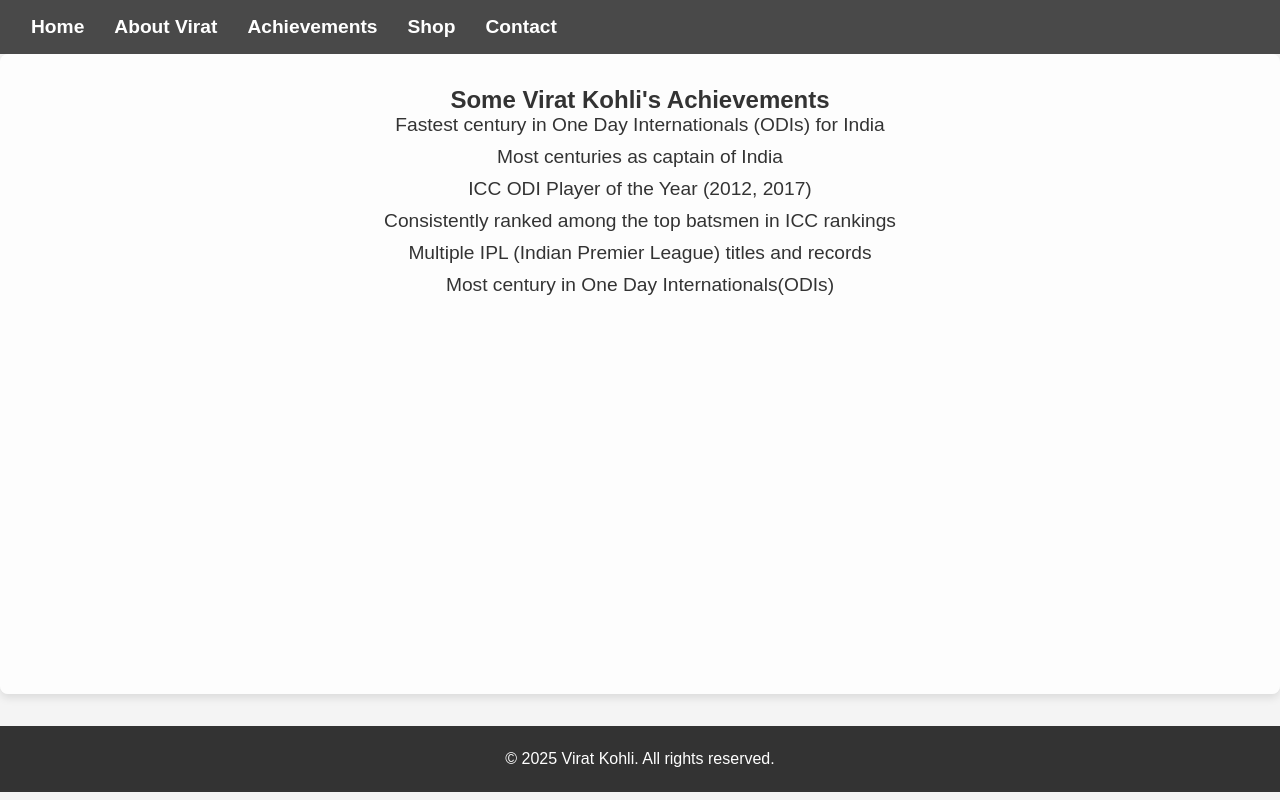
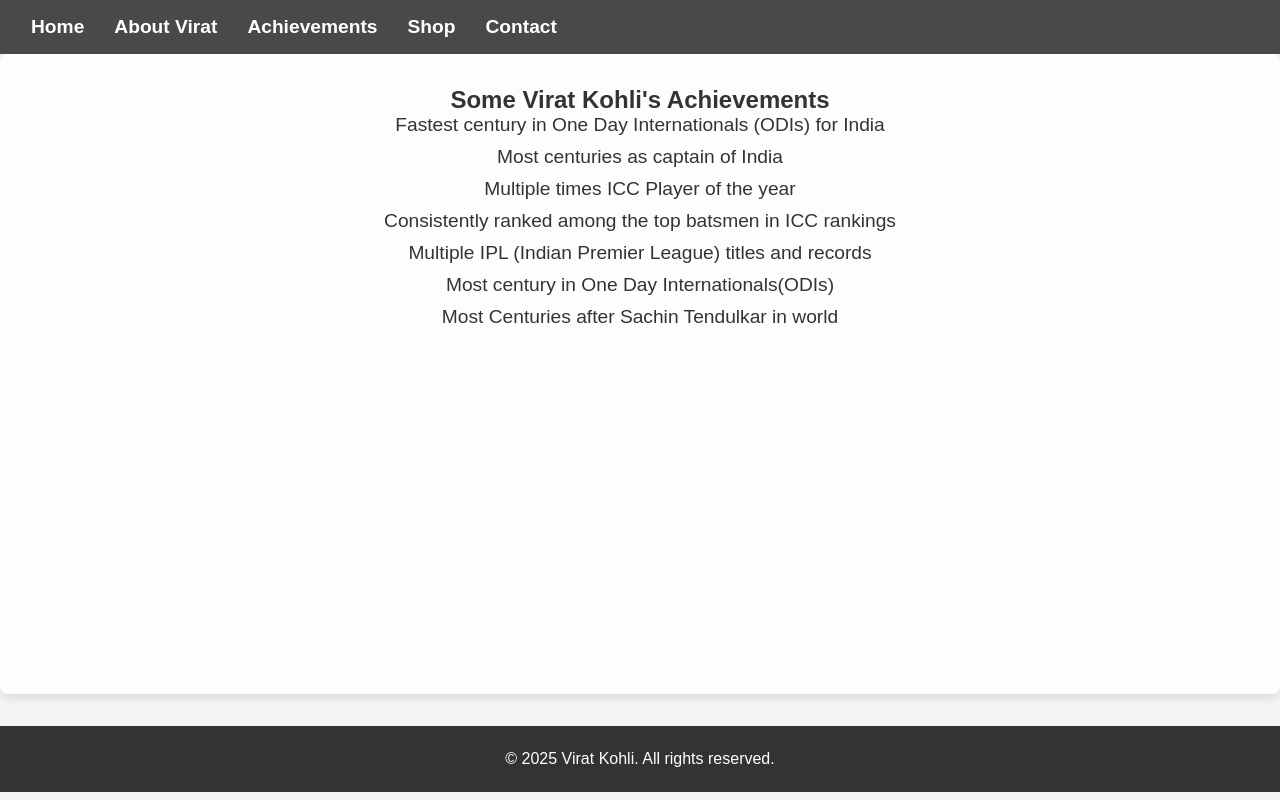
Before and after one commit to rishabhdubey44/rishabh, a plain HTML site: page achievements.html in a window 1280 px wide. Drawn offline with Linux system fonts and the light colour scheme.

Commit message:
Update achievements.html

```diff
--- a/achievements.html
+++ b/achievements.html
@@ -24,10 +24,11 @@
     <ul>
       <li>Fastest century in One Day Internationals (ODIs) for India</li>
       <li>Most centuries as captain of India</li>
-      <li>ICC ODI Player of the Year (2012, 2017)</li>
+      <li>Multiple times ICC Player of the year</li>
       <li>Consistently ranked among the top batsmen in ICC rankings</li>
       <li>Multiple IPL (Indian Premier League) titles and records</li>
       <li>Most century in One Day Internationals(ODIs)</li>
+      <li>Most Centuries after Sachin Tendulkar in world</li>
     </ul>
   </section>
 
```
